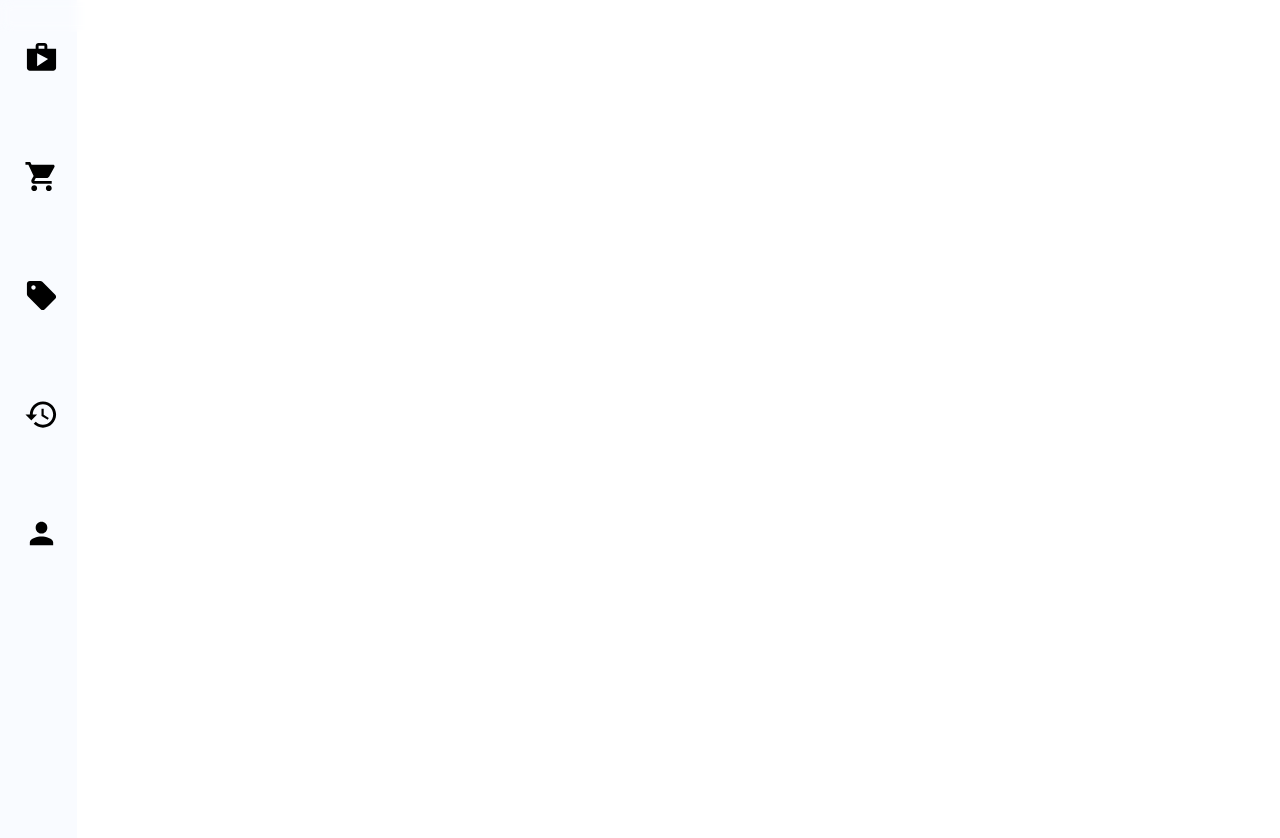
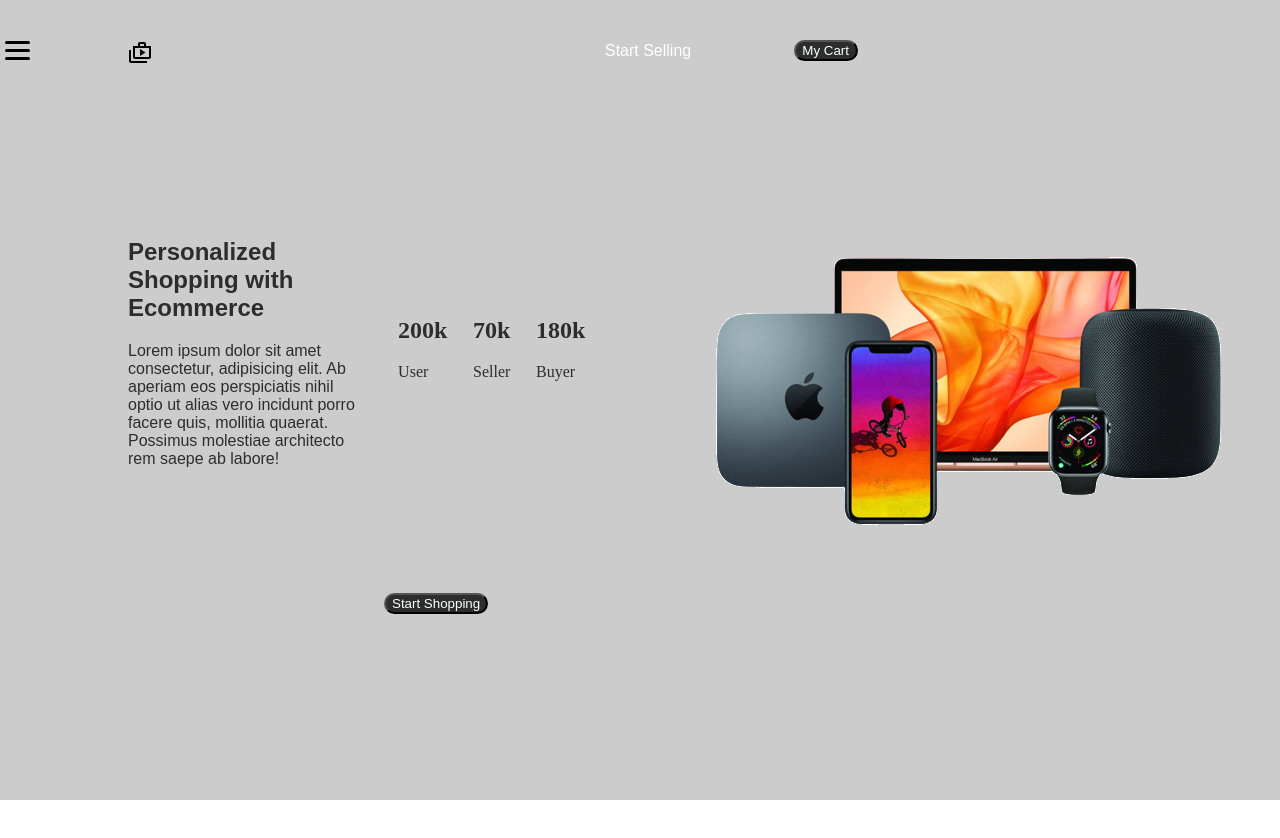
Before and after one commit to iamwodsink22/E-Commerce-Personalized-Shopping-with-Expert-System, a React (Create React App) app in the folder frontend/: page /dashboard in a window 1280 px wide. After the commit the page ends 800 px from the top, so only its background shows below. Built offline with nearby package versions, Linux system fonts and the light colour scheme.

Commit message:
Home page

```diff
--- a/frontend/package.json
+++ b/frontend/package.json
@@ -17,6 +17,7 @@
     "react": "^18.2.0",
     "react-dom": "^18.2.0",
     "react-hot-toast": "^2.4.1",
+    "react-icons": "^4.10.1",
     "react-router": "^6.14.1",
     "react-router-dom": "^6.14.1",
     "react-scripts": "5.0.1",
--- a/frontend/public/index.html
+++ b/frontend/public/index.html
@@ -27,6 +27,9 @@
     <title>React App</title>
   </head>
   <body>
+    <script src="https://ajax.googleapis.com/ajax/libs/jquery/3.6.4/jquery.min.js"></script>
+    <script src="https://maxcdn.bootstrapcdn.com/bootstrap/3.4.1/js/bootstrap.min.js"></script>
+    <noscript>You need to enable JavaScript to run this app.</noscript>
     <noscript>You need to enable JavaScript to run this app.</noscript>
     <div id="root"></div>
     <!--
--- a/frontend/src/pages/Dashboard.tsx
+++ b/frontend/src/pages/Dashboard.tsx
@@ -1,13 +1,35 @@
-import React,{Fragment,FC} from 'react'
+import React,{Fragment,FC,useState} from 'react'
 import Sidebar from './Sidebar'
+
 import Navbar from './Navbar'
+import Welcome from './Welcome';
+import KeyboardDoubleArrowRightTwoToneIcon from '@mui/icons-material/KeyboardDoubleArrowRightTwoTone';
+import { Box, styled } from '@mui/material';
+const ToggleIcon = styled(Box)(({ theme }:any) => ({
+  width: 25,
+  height: 3,
+  margin: "5px",
+  borderRadius: "10px",
+  transition: "width 0.3s",
+  backgroundColor: 'black',
+}));
+
+
+
 
 const Dashboard:FC = () => {
+  const [sidebar,setsidebar]=useState(false)
   return (
-      <Fragment>
-      <Sidebar/>
-      <Navbar/>
-      </Fragment>
+      <Box top={0} left={0} position={'absolute'} width='100vw' height='100vh' sx={{backgroundColor:'#cccccc'}}>
+      {!sidebar&&<Box sx={{cursor:'pointer',position:'absolute',top:'4.5vh'}} fontSize='large' onClick={()=>setsidebar(!sidebar)}>
+
+            <ToggleIcon />
+            <ToggleIcon />
+            <ToggleIcon />
+          </Box>}
+      {sidebar&&<Sidebar sidebar={sidebar} setsidebar={setsidebar}/>}
+      <Welcome/>
+      </Box>
   )
 }
 
--- a/frontend/src/pages/Sidebar.tsx
+++ b/frontend/src/pages/Sidebar.tsx
@@ -1,4 +1,5 @@
 import React,{useState,FC} from 'react'
+import KeyboardDoubleArrowLeftTwoToneIcon from '@mui/icons-material/KeyboardDoubleArrowLeftTwoTone';
 
 import {
     Box,
@@ -8,9 +9,15 @@
     Divider,
     FormControlLabel,
     FormHelperText,Typography,
-    Tooltip,styled
+    Tooltip,styled,Modal
   } from "@mui/material"
 import { sidebarItems } from './SidebarItem'
+
+interface SidebarProps{
+  sidebar:boolean
+  setsidebar:React.Dispatch<boolean>
+}
+
 const WorkedSidebar = styled(Box)(({ theme }:any) => ({
    ml:0,
     width: '20vw',
@@ -23,19 +30,23 @@
 
   }));
 
-const Sidebar:FC = () => {
+const Sidebar:FC<SidebarProps> = ({sidebar,setsidebar}) => {
     const [active, setactive] = useState('')
 
   return (
-    <Box sx={{position:'absolute',top:0,left:0,height:'100%',width:'6vw',backgroundColor:'#f9fbff',display:'block',
+
+
+    <Box sx={{position:'absolute',top:'2vh',left:0,height:'100%',width:'6vw',backgroundColor:'transparent',display:'block',
     justifyContent:'center',pt:'5vh'}}>
+      <Box mt='5vh'>
+      {sidebar&&<KeyboardDoubleArrowLeftTwoToneIcon fontSize='large'sx={{cursor:'pointer',top:'2vh',left:'1.5vw',position:'absolute'}} onClick={()=>setsidebar(false)}/>}
         {sidebarItems.map((item,index)=>{return(
-            <Box width={38} mb={10} ml={3} >
+          <Box width={38} mb={10} ml={3} >
                <Tooltip title={item.name} placement='right' key={index}>
              <item.icon
                 sx={{
-                    color:
-                    active === item.name ? "primary.main" : "secondary.400",cursor:'pointer'
+                  color:
+                  active === item.name ? "primary.main" : "secondary.400",cursor:'pointer'
                 }}
                 fontSize='large'
                 onClick={()=>setactive(item.name)}
@@ -43,7 +54,9 @@
                 </Tooltip>
           </Box>
         )})}
+        </Box>
     </Box>
+
   )
 }
 
--- /dev/null
+++ b/frontend/src/pages/Welcome.tsx
@@ -0,0 +1,85 @@
+import React from 'react'
+import { Box,Card,Typography } from '@mui/material'
+import { Link } from 'react-router-dom';
+import Shop2OutlinedIcon from '@mui/icons-material/Shop2Outlined';
+const Welcome = () => {
+  return (
+    // <Box width='100%' height='100%'>
+    <Box position={'absolute'} top={0} left={'10vw'}>
+        <nav style={{display:'flex',justifyContent:'space-between',alignItems:'center',paddingTop:'1.5rem',paddingBottom:'1.5rem'}} >
+        <div>
+          <Shop2OutlinedIcon sx={{mt:'1vh'}} />
+        </div>
+        <ul style={{ position:'relative',right:'30vw',display:'flex',justifyContent:'center',alignItems:'center',listStyleType:'none'}}>
+
+            <li style={{margin:'0 5vw'}}>
+              <Link style={{textDecoration:'none',color:'white',fontFamily:'"Poppins",sans-serif'}} to="/sell">Start Selling</Link>
+            </li>
+
+            <li style={{margin:'0 3vw'}}>
+              <button style={{color:'#fff',borderRadius: '10vh',
+  backgroundColor: '#2c2d2d',width:'5vw'}}>
+                <Link style={{textDecoration:'none',color:'white',fontFamily:'"Poppins",sans-serif'}} to="/cart">My Cart</Link>
+              </button>
+            </li>
+
+            {/* <li>
+              <button style={{color:'#fff',borderRadius: '10vh',
+  backgroundColor: '#2c2d2d',width:'5vw',fontFamily:'"Poppins",sans-serif'}}>
+                <Link style={{textDecoration:'none',color:'white'}} to="/user">Profile</Link>
+              </button>
+            </li> */}
+
+        </ul>
+      </nav>
+      <section style={{display:'flex',justifyContent:'center',alignItems:'center'}}>
+
+
+        <div className="hero-text" style={{marginBottom:'2rem',width:'30%',color:'#2c2d2d',marginTop:'5vh',fontFamily:'"Poppins",sans-serif'}}>
+          <h2>Personalized Shopping with Ecommerce</h2>
+          <p>
+            Lorem ipsum dolor sit amet consectetur, adipisicing elit. Ab aperiam eos perspiciatis nihil optio ut alias vero incidunt porro facere quis, mollitia quaerat. Possimus molestiae architecto rem saepe ab labore!
+          </p>
+        </div>
+
+        <Box display={'flex'} ml={'3vw'}>
+          <NumText num="200k" text="User" />
+          <NumText num="70k" text="Seller" />
+          <NumText num="180k" text="Buyer" />
+        </Box>
+
+        <Box sx={{marginTop: '10vh',
+  marginLeft: '4vw',
+  width: '80%'}}>
+          <img src='apple.png' alt="Hello" placeholder="tech" />
+        </Box>
+      </section>
+      <div className="hero-buttons">
+        <button
+          style={{
+            marginLeft: "20vw",
+            borderRadius: "10vh",
+            backgroundColor: "#2C2D2D",
+            textDecoration: "none",fontFamily:'"Poppins",sans-serif'
+          }}
+
+        >
+          <Link style={{color:'white',textDecoration:'none'}} to="/shop">Start Shopping</Link>
+        </button>
+      </div>
+    </Box>
+  );
+};
+
+const NumText = ({ num, text }:any) => {
+  return (
+    <Box sx={{mr:'2vw'}}>
+      <h2 style={{ color: "#2c2d2d" }}>{num}</h2>
+      <p style={{ color: "#2c2d2d" }}>{text}</p>
+    </Box>
+  );
+};
+    // </Box>
+
+
+export default Welcome
```
Also changed, not shown: frontend/public/apple.png (added), 1 other file (tests, documents, lock files or other folders).
